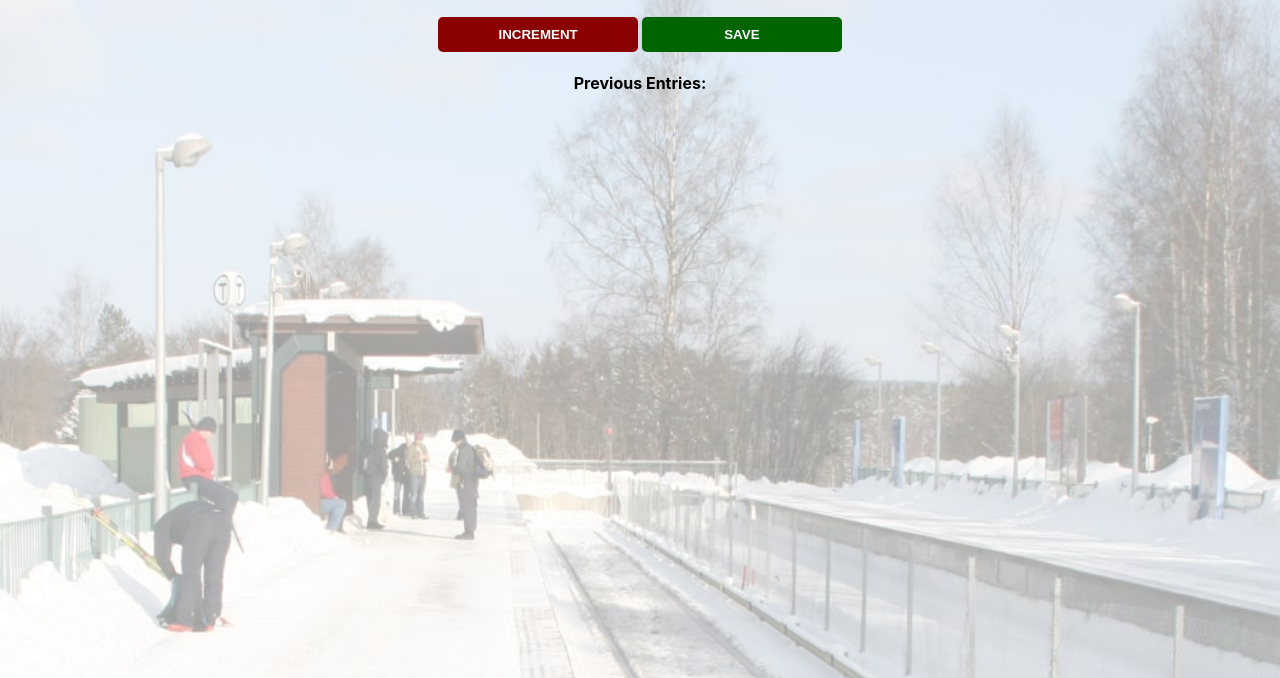
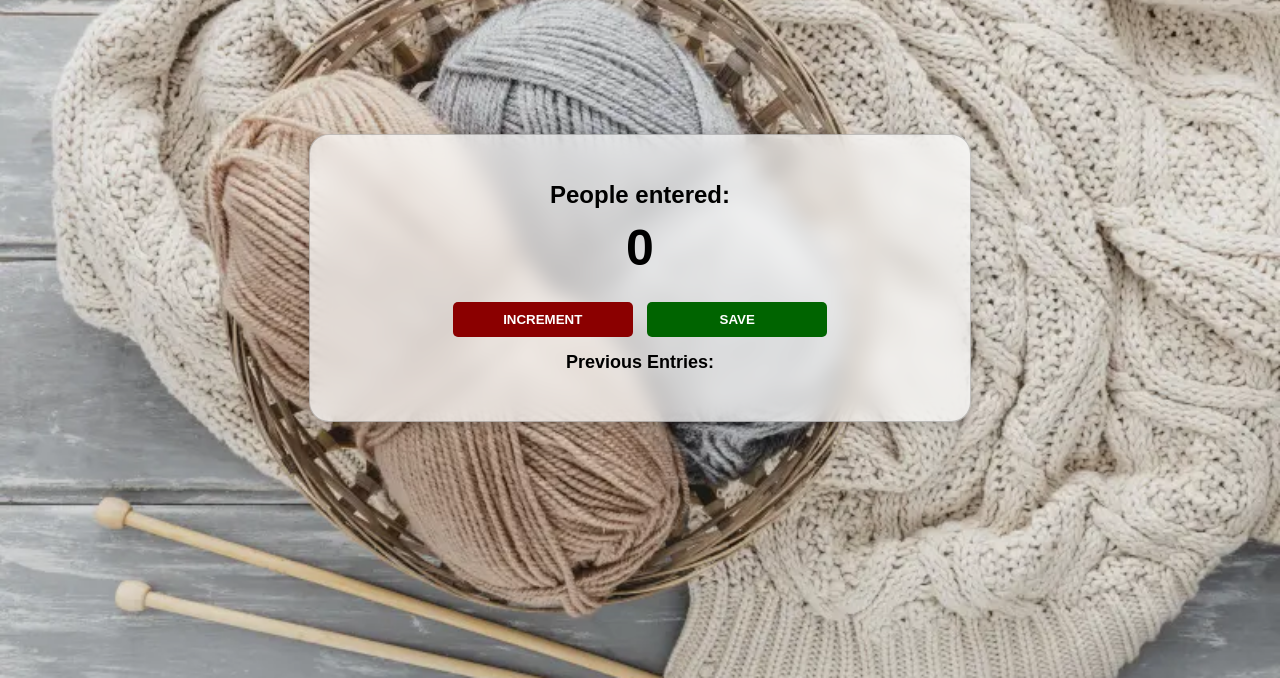
Before and after one commit to Raffay6671/JSConcepts, a website built with Vite: page index.html in a window 1280 px wide. Shown: the part 122-800 px from the top of the page. Built offline with nearby package versions, Linux system fonts and the light colour scheme.

Commit message:
Final Deployed Passenger App using JS

```diff
--- a/index.css
+++ b/index.css
@@ -1,13 +1,42 @@
+/* Body styling */
 body {
-    background-image: url("station.jpg");
+    display: flex;
+    justify-content: center;
+    align-items: center;
+    min-height: 100vh; /* Full height of the viewport */
+    margin: 0;
+    background-image: url("yarn1.webp");
     background-size: cover;
-    font-family: -apple-system, BlinkMacSystemFont, 'Segoe UI', Roboto, Oxygen, Ubuntu, Cantarell, 'Open Sans', 'Helvetica Neue', sans-serif;
+    background-position: center;
+    font-family: sans-serif;
     font-weight: bold;
     text-align: center;
 }
 
+/* Container styling */
+.container {
+    width: 90%;
+    max-width: 600px;
+    height: auto;
+    background-color: rgba(255, 255, 255, 0.7); /* 70% opacity */
+    padding: 30px;
+    border-radius: 20px;
+    border: 1px solid rgba(0, 0, 0, 0.2);
+    box-shadow: 0px 4px 15px rgba(0, 0, 0, 0.2);
+    backdrop-filter: blur(10px);
+    transition: transform 0.3s ease, box-shadow 0.3s ease;
+    text-align: center;
+}
+
+/* Hover effect */
+.container:hover {
+    transform: scale(1.05);
+    box-shadow: 0px 8px 20px rgba(0, 0, 0, 0.3);
+}
+
+/* Heading styles */
 h1 {
-    margin-top: 10px;
+    font-size: 24px;
     margin-bottom: 10px;
 }
 
@@ -17,26 +46,38 @@ h2 {
     margin-bottom: 20px;
 }
 
+/* Button styling */
 button {
     border: none;
-    padding-top: 10px;
-    padding-bottom: 10px;
+    padding: 10px;
     color: white;
     font-weight: bold;
-    width: 200px;
-    margin-bottom: 5px;
+    width: 180px;
+    margin: 5px;
     border-radius: 5px;
+    cursor: pointer;
+    transition: background-color 0.3s ease;
 }
 
 #increment-btn {
-    background: darkred;
-    cursor: pointer;
+    background-color: darkred;
+}
+
+#increment-btn:hover {
+    background-color: #a00; /* Darker red on hover */
 }
 
 #save-btn {
-    background: darkgreen;
+    background-color: darkgreen;
 }
 
+#save-btn:hover {
+    background-color: #006400; /* Darker green on hover */
+}
+
+/* Save text styling */
 #save-el {
     color: black;
+    margin-top: 10px;
+    font-size: 18px;
 }
--- a/index.html
+++ b/index.html
@@ -3,12 +3,16 @@
         <link rel="stylesheet" href="index.css">
     </head>
     <body>
-        <h1>People entered:</h1>
-        <h2 id="count-el">0</h2>
-        <button id="increment-btn" onclick="increment()">INCREMENT</button>
-        <button id="save-btn" onclick="save()">SAVE</button>
-        <p id="save-el">Previous Entries:  </p>
+        <div class="container">
+            <h1>People entered:</h1>
+            <h2 id="count-el">0</h2>
+            <button id="increment-btn" onclick="increment()">INCREMENT</button>
+            <button id="save-btn" onclick="save()">SAVE</button>
+            <p id="save-el">Previous Entries:  </p>
 
+
+
+        </div>
 
 
     </body>
```
Also changed, not shown: yarn.jpg (added), yarn1.webp (added).
